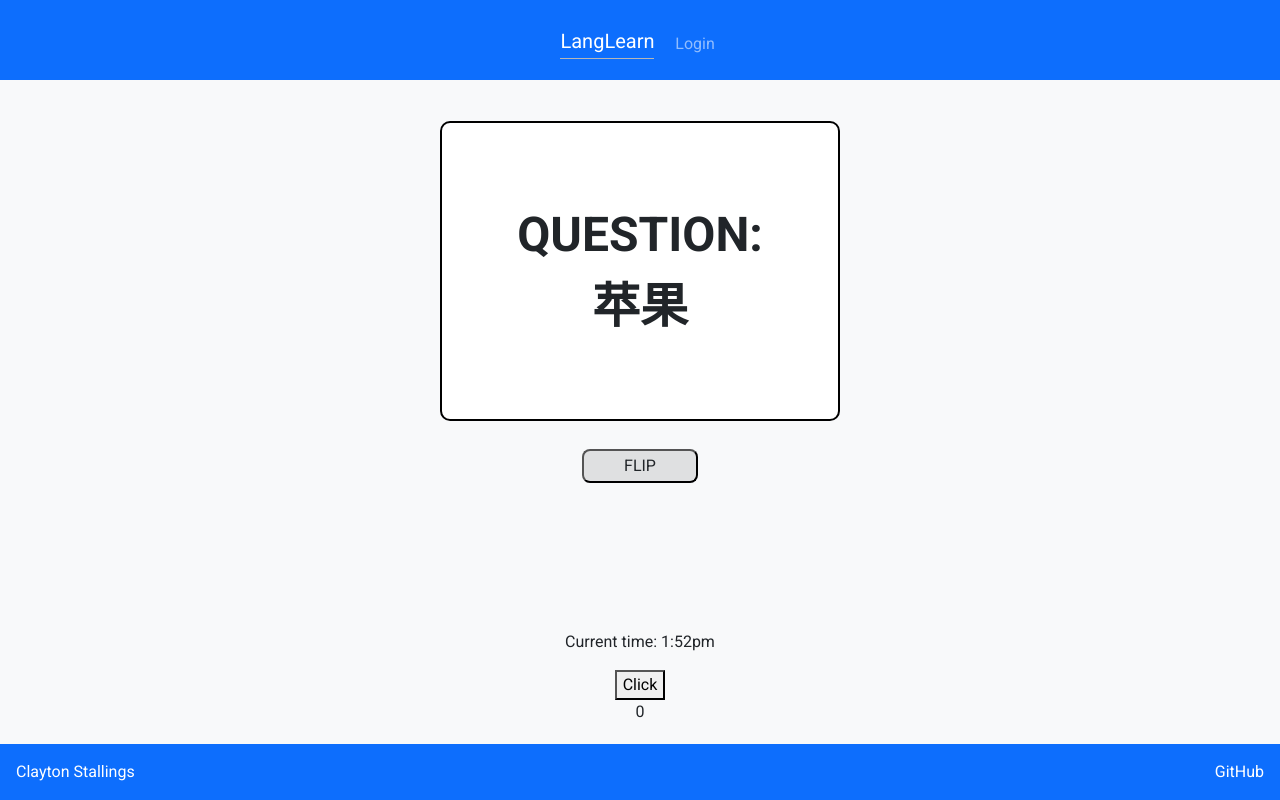
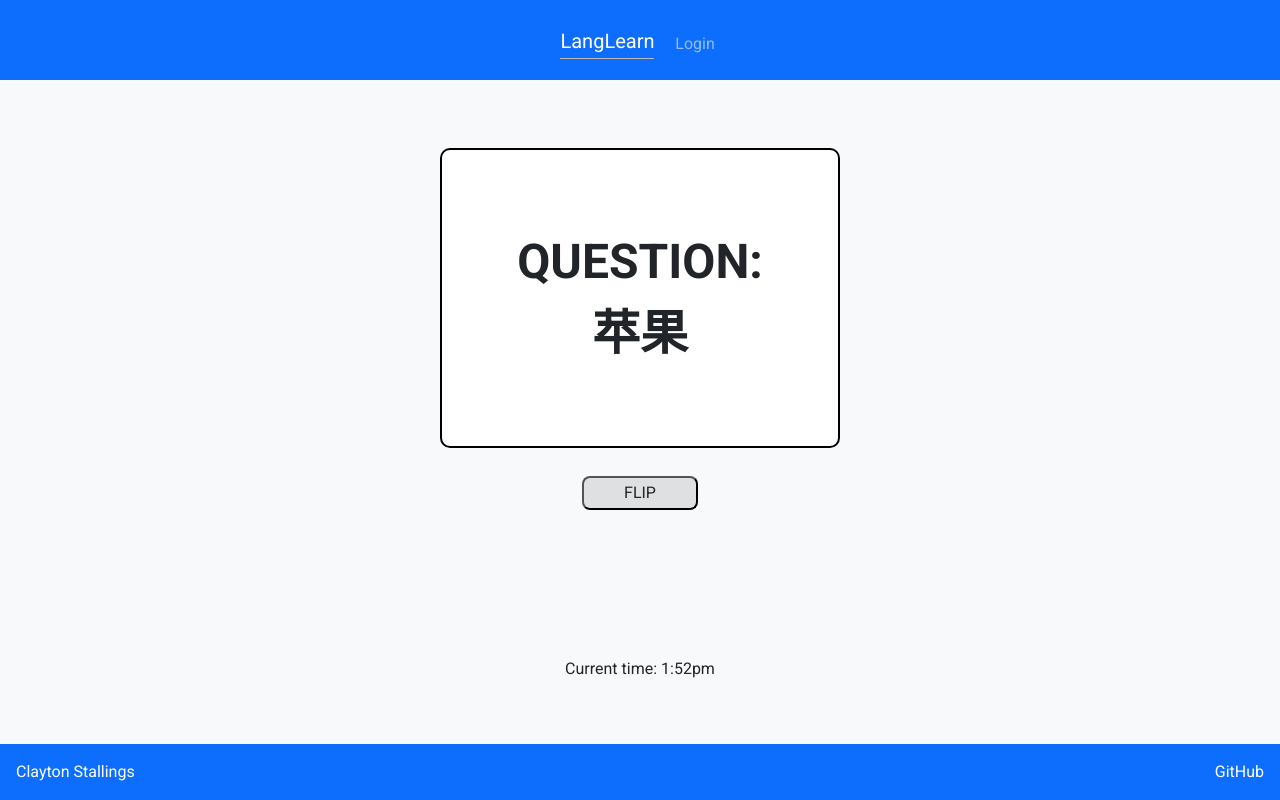
Before and after one commit to crstall4/mystartup, a React (Vite) app: page /study in a window 1280 px wide. Built offline with nearby package versions, Linux system fonts and the light colour scheme.

Commit message:
removed the count button

```diff
--- a/src/study/study.jsx
+++ b/src/study/study.jsx
@@ -3,14 +3,8 @@ import '../app.css';
 
 export function Study({user, password, score, setScore}) {
 
-  const [count, setCount] = React.useState(parseInt(localStorage.getItem('count')) || 0);
   const [isFlipped, setIsFlipped] = React.useState(false);
   const [card, setCard] = React.useState({question: "苹果", answer: "apple"});
-
-  function countClick() {
-    setCount(count+1);
-    localStorage.setItem('count',count+1);
-  }
 
   function flipCard() {
     setIsFlipped(!isFlipped);
@@ -48,11 +42,6 @@ export function Study({user, password, score, setScore}) {
             <p style={{ marginTop: '20px' }}>Current time: 1:52pm</p>
         </div>
 
-        <div>
-          <button onClick={ countClick }>Click</button>
-          <div>{count}</div>
-        </div>
-
     </main>
   );
 }
```
